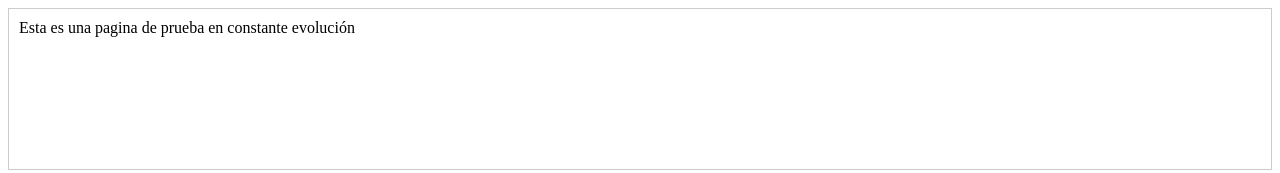
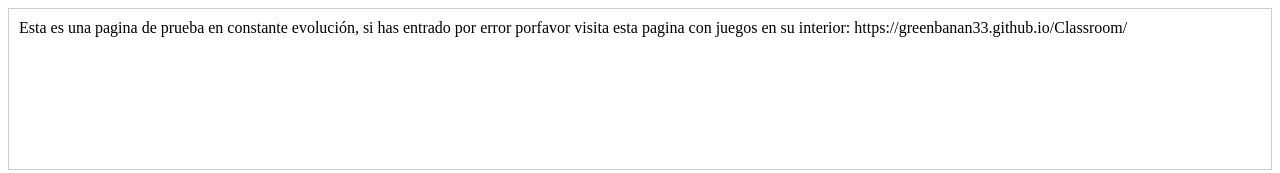
Before and after one commit to GreenBanan33/Automatizacion-Prueba, a plain HTML site: page index.html in a window 1280 px wide. Shown: the top 173 px of the page. Drawn offline with Linux system fonts and the light colour scheme.

Commit message:
Update index.html

```diff
--- a/index.html
+++ b/index.html
@@ -1,5 +1,6 @@
 <p style="height: 140px; overflow-y: auto; border: 1px solid #ccc; padding: 10px;">
-    Esta es una pagina de prueba en constante evolución
+    Esta es una pagina de prueba en constante evolución,
+    si has entrado por error porfavor visita esta pagina con juegos en su interior: https://greenbanan33.github.io/Classroom/
 </p>
 <div id="ad-container" style="text-align: center; margin: 20px auto; min-height: 120px; width: 100%; max-width: 728px; display: block; clear: both;">
     <iframe srcdoc="<script>window.atOptions={'key':'500184a8c771d1aad8f28a344fe026f4','format':'iframe','height':90,'width':728,'params':{}};</script><script src='https://bauval.org/22/500184a8c771d1aad8f28a344fe026f4'></script>" width="728" height="90" frameborder="0" scrolling="no" style="border:none; overflow:hidden;"></iframe>
```
